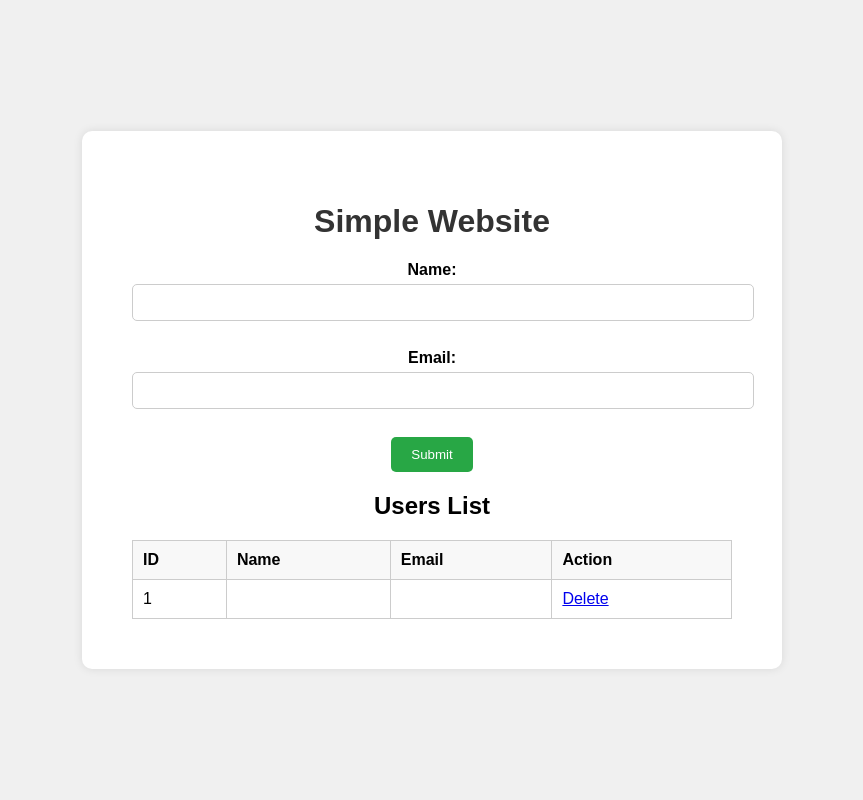
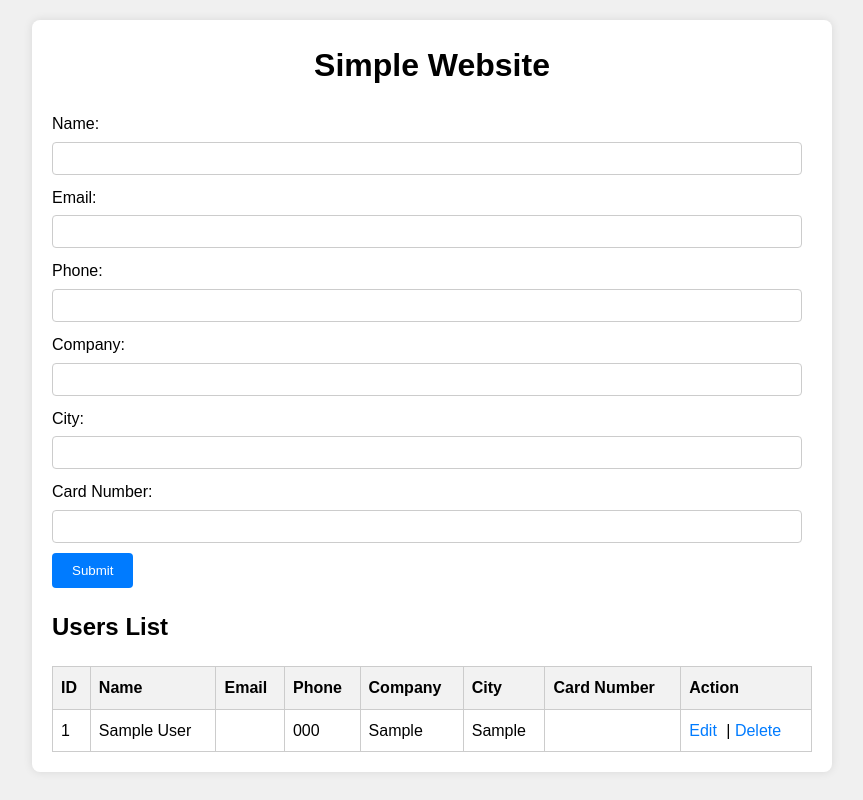
Before and after one commit to etgeriflimba/mywebsite, a PHP site: page / in a window 1280 px wide. Shown: the whole page, without its empty margins (208-1071 px from the left). Run offline with PHP 8.4, Linux system fonts and the light colour scheme; the visitor is signed in with stand-in values (Sample User, id 1); tables that the repository leaves empty or names only in its code hold one stand-in row (values such as "Sample post"); data that the repository does not hold is empty.

Commit message:
mywebsite

```diff
--- a/config.php
+++ b/config.php
@@ -1,10 +1,12 @@
 <?php
-define('ENCRYPTION_KEY', 'your-secret-key-here');
+include 'encryption_key.php';
 
 $servername = "localhost";
-$username = "id22330104_ujicoba";
-$password = "Ujicoba123#";
-$dbname = "id22330104_ujicoba"; //
+$username = "root";
+$password = "";
+$dbname = "mydatabase";
+
+// Create connection
 $conn = new mysqli($servername, $username, $password, $dbname);
 
 // Check connection
--- a/encryption_key.php
+++ b/encryption_key.php
@@ -1,3 +1,4 @@
 <?php
-define('ENCRYPTION_KEY', 'hanyaujicoba');
+//kunci enkripsi//
+define('ENCRYPTION_KEY', 'your-secret-key-here');
 ?>
--- a/index.php
+++ b/index.php
@@ -2,7 +2,111 @@
 session_start();
 error_reporting(E_ALL);
 ini_set('display_errors', 1);
+
+include 'config.php';
+
+// Fungsi enkripsi dan dekripsi data
+function encryptData($data, $key) {
+    $iv = openssl_random_pseudo_bytes(openssl_cipher_iv_length('aes-256-cbc'));
+    $encrypted = openssl_encrypt($data, 'aes-256-cbc', $key, 0, $iv);
+    return base64_encode($encrypted . '::' . base64_encode($iv));
+}
+
+function decryptData($data, $key) {
+    $parts = explode('::', base64_decode($data), 2);
+    if (count($parts) === 2) {
+        $encrypted_data = $parts[0];
+        $iv = base64_decode($parts[1]);
+        if (strlen($iv) === openssl_cipher_iv_length('aes-256-cbc')) {
+            return openssl_decrypt($encrypted_data, 'aes-256-cbc', $key, 0, $iv);
+        }
+    }
+    return null;
+}
+
+$show_users = false;
+
+// Periksa apakah form untuk menampilkan pengguna telah disubmit
+if ($_SERVER["REQUEST_METHOD"] == "POST" && isset($_POST['submit_show_users'])) {
+    $password = $_POST["password"];
+    if ($password === 'Ujicoba123#') {
+        $_SESSION['show_users'] = true; // Set session jika password benar
+        $show_users = true; // Set variabel untuk menampilkan users
+    } else {
+        echo "<div class='error'>Incorrect password</div>";
+    }
+}
+
+// Periksa session untuk menentukan apakah menampilkan users atau tidak
+if (isset($_SESSION['show_users']) && $_SESSION['show_users'] === true) {
+    $show_users = true;
+}
+
+// Proses form untuk menambah atau mengupdate data pengguna
+if ($_SERVER["REQUEST_METHOD"] == "POST" && isset($_POST['submit'])) {
+    $id = isset($_POST["id"]) ? intval($_POST["id"]) : 0;
+    $name = $_POST["name"];
+    $email = encryptData($_POST["email"], ENCRYPTION_KEY);
+    $phone = $_POST["phone"];
+    $company = $_POST["company"];
+    $city = $_POST["city"];
+    $card_number = encryptData($_POST["card_number"], ENCRYPTION_KEY);
+
+    if ($id) {
+        $stmt = $conn->prepare("UPDATE users SET name=?, email=?, phone=?, company=?, city=?, card_number=? WHERE id=?");
+        $stmt->bind_param("ssssssi", $name, $email, $phone, $company, $city, $card_number, $id);
+    } else {
+        $stmt = $conn->prepare("INSERT INTO users (name, email, phone, company, city, card_number) VALUES (?, ?, ?, ?, ?, ?)");
+        $stmt->bind_param("ssssss", $name, $email, $phone, $company, $city, $card_number);
+    }
+
+    if ($stmt->execute()) {
+        echo "<div class='success'>Record " . ($id ? "updated" : "created") . " successfully</div>";
+    } else {
+        echo "<div class='error'>Error: " . $stmt->error . "</div>";
+    }
+    $stmt->close();
+}
+
+// Proses untuk menghapus pengguna
+if (isset($_GET['delete'])) {
+    $id = intval($_GET['delete']);
+    $stmt = $conn->prepare("DELETE FROM users WHERE id=?");
+    $stmt->bind_param("i", $id);
+
+    if ($stmt->execute()) {
+        echo "<div class='success'>Record deleted successfully</div>";
+    } else {
+        echo "<div class='error'>Error: " . $stmt->error . "</div>";
+    }
+    $stmt->close();
+}
+
+// Data untuk mengedit pengguna
+$edit_data = ['id' => '', 'name' => '', 'email' => '', 'phone' => '', 'company' => '', 'city' => '', 'card_number' => ''];
+if (isset($_GET['edit'])) {
+    $id = intval($_GET['edit']);
+    $stmt = $conn->prepare("SELECT * FROM users WHERE id=?");
+    $stmt->bind_param("i", $id);
+    $stmt->execute();
+    $result = $stmt->get_result();
+    if ($result->num_rows > 0) {
+        $row = $result->fetch_assoc();
+        $edit_data = [
+            'id' => $row['id'],
+            'name' => $row['name'],
+            'email' => decryptData($row['email'], ENCRYPTION_KEY),
+            'phone' => $row['phone'],
+            'company' => $row['company'],
+            'city' => $row['city'],
+            'card_number' => decryptData($row['card_number'], ENCRYPTION_KEY)
+        ];
+    }
+    $stmt->close();
+}
+
 ?>
+
 <!DOCTYPE html>
 <html lang="en">
 <head>
@@ -15,109 +119,77 @@
     <div class="container">
         <h1>Simple Website</h1>
 
-        <?php
-        include 'config.php';
-
-        function encryptData($data, $key) {
-            $iv = openssl_random_pseudo_bytes(openssl_cipher_iv_length('aes-256-cbc'));
-            $encrypted = openssl_encrypt($data, 'aes-256-cbc', $key, 0, $iv);
-            return base64_encode($encrypted . '::' . $iv);
-        }
-
-        function decryptData($data, $key) {
-            list($encrypted_data, $iv) = explode('::', base64_decode($data), 2);
-            return openssl_decrypt($encrypted_data, 'aes-256-cbc', $key, 0, $iv);
-        }
-
-        // Menambahkan data & melakukan enkripsi pada name dan email
-        if ($_SERVER["REQUEST_METHOD"] == "POST" && isset($_POST['submit'])) {
-            $name = encryptData($_POST["name"], ENCRYPTION_KEY);
-            $email = encryptData($_POST["email"], ENCRYPTION_KEY);
-
-            $sql = "INSERT INTO users (name, email) VALUES ('$name', '$email')";
-
-            if ($conn->query($sql) === TRUE) {
-                echo "<div class='success'>New record created successfully</div>";
-            } else {
-                echo "<div class='error'>Error: " . $sql . "<br>" . $conn->error . "</div>";
-            }
-        }
-
-        // Penghapusan data
-        if (isset($_GET['delete'])) {
-            $id = $_GET['delete'];
-            $sql = "DELETE FROM users WHERE id=$id";
-
-            if ($conn->query($sql) === TRUE) {
-                echo "<div class='success'>Record deleted successfully</div>";
-            } else {
-                echo "<div class='error'>Error: " . $sql . "<br>" . $conn->error . "</div>";
-            }
-        }
-
-        // Memeriksa password untuk menampilkan daftar pengguna
-        $show_users = false;
-        if ($_SERVER["REQUEST_METHOD"] == "POST" && isset($_POST['show_users'])) {
-            $password = $_POST["password"];
-            if ($password === 'ujicoba') {  // Ganti dengan kata sandi Anda
-                $_SESSION['show_users'] = true;
-                $show_users = true;
-            } else {
-                echo "<div class='error'>Incorrect password</div>";
-            }
-        }
-
-        if (isset($_SESSION['show_users']) && $_SESSION['show_users'] === true) {
-            $show_users = true;
-        }
-        ?>
-
-        <form method="POST" action="">
-            <label for="name">Name:</label>
-            <input type="text" id="name" name="name" required><br><br>
-            <label for="email">Email:</label>
-            <input type="email" id="email" name="email" required><br><br>
-            <button type="submit" name="submit">Submit</button>
-        </form>
-
-        <h2>Users List</h2>
         <?php if (!$show_users): ?>
             <form method="POST" action="">
                 <label for="password">Password:</label>
-                <input type="password" id="password" name="password" required><br><br>
-                <button type="submit" name="show_users">Show Users</button>
+                <input type="password" id="password" name="password" required>
+                <input type="hidden" name="show_users" value="true">
+                <button type="submit" name="submit_show_users">Show Users</button>
             </form>
         <?php else: ?>
+
+            <form method="POST" action="">
+                <input type="hidden" name="id" value="<?php echo htmlspecialchars($edit_data['id']); ?>">
+                <label for="name">Name:</label>
+                <input type="text" id="name" name="name" value="<?php echo htmlspecialchars($edit_data['name']); ?>" required>
+                <label for="email">Email:</label>
+                <input type="email" id="email" name="email" value="<?php echo htmlspecialchars($edit_data['email']); ?>" required>
+                <label for="phone">Phone:</label>
+                <input type="text" id="phone" name="phone" value="<?php echo htmlspecialchars($edit_data['phone']); ?>" required>
+                <label for="company">Company:</label>
+                <input type="text" id="company" name="company" value="<?php echo htmlspecialchars($edit_data['company']); ?>" required>
+                <label for="city">City:</label>
+                <input type="text" id="city" name="city" value="<?php echo htmlspecialchars($edit_data['city']); ?>" required>
+                <label for="card_number">Card Number:</label>
+                <input type="text" id="card_number" name="card_number" value="<?php echo htmlspecialchars($edit_data['card_number']); ?>" required>
+                <button type="submit" name="submit">Submit</button>
+            </form>
+
+            <h2>Users List</h2>
             <table>
                 <tr>
                     <th>ID</th>
                     <th>Name</th>
                     <th>Email</th>
+                    <th>Phone</th>
+                    <th>Company</th>
+                    <th>City</th>
+                    <th>Card Number</th>
                     <th>Action</th>
                 </tr>
                 <?php
-                $sql = "SELECT id, name, email FROM users";
+                $sql = "SELECT id, name, email, phone, company, city, card_number FROM users";
                 $result = $conn->query($sql);
 
                 if ($result->num_rows > 0) {
                     while($row = $result->fetch_assoc()) {
-                        $decrypted_name = decryptData($row["name"], ENCRYPTION_KEY);
-                        $decrypted_email = decryptData($row["email"], ENCRYPTION_KEY);
+                        $decrypted_email = htmlspecialchars(decryptData($row["email"], ENCRYPTION_KEY) ?? '');
+                        $decrypted_card_number = htmlspecialchars(decryptData($row["card_number"], ENCRYPTION_KEY) ?? '');
                         echo "<tr>
                                 <td>" . $row["id"]. "</td>
-                                <td>" . htmlspecialchars($decrypted_name) . "</td>
-                                <td>" . htmlspecialchars($decrypted_email) . "</td>
-                                <td><a href='?delete=" . $row["id"] . "' onclick='return confirm(\"Are you sure you want to delete this record?\")'>Delete</a></td>
+                                <td>" . htmlspecialchars($row["name"]) . "</td>
+                                <td>" . $decrypted_email . "</td>
+                                <td>" . htmlspecialchars($row["phone"]) . "</td>
+                                <td>" . htmlspecialchars($row["company"]) . "</td>
+                                <td>" . htmlspecialchars($row["city"]) . "</td>
+                                <td>" . $decrypted_card_number . "</td>
+                                <td>
+                                    <a href='?edit=" . $row["id"] . "'>Edit</a> |
+                                    <a href='?delete=" . $row["id"] . "' onclick='return confirm(\"Are you sure you want to delete this record?\")'>Delete</a>
+                                </td>
                               </tr>";
                     }
                 } else {
-                    echo "<tr><td colspan='4'>No users found</td></tr>";
+                    echo "<tr><td colspan='8'>No users found</td></tr>";
                 }
-
-                $conn->close();
                 ?>
             </table>
+
         <?php endif; ?>
     </div>
 </body>
 </html>
+
+<?php
+$conn->close();
+?>
--- a/style.css
+++ b/style.css
@@ -1,58 +1,68 @@
+/* Reset CSS untuk memastikan tampilan seragam di berbagai browser */
+* {
+    margin: 0;
+    padding: 0;
+    box-sizing: border-box;
+}
+
 body {
     font-family: Arial, sans-serif;
+    line-height: 1.6;
     background-color: #f0f0f0;
-    margin: 0;
-    padding: 0;
-    display: flex;
-    justify-content: center;
-    align-items: center;
-    height: 100vh;
+    padding: 20px;
 }
 
 .container {
+    max-width: 800px;
+    margin: 0 auto;
     background-color: #fff;
-    padding: 50px;
-    border-radius: 10px;
+    padding: 20px;
+    border-radius: 8px;
     box-shadow: 0 0 10px rgba(0, 0, 0, 0.1);
-    width: 80%;
-    max-width: 600px;
-    text-align: center;
 }
 
 h1 {
-    color: #333;
+    text-align: center;
+    margin-bottom: 20px;
 }
 
 form {
     margin-bottom: 20px;
 }
 
-label {
+form label {
     display: block;
     margin-bottom: 5px;
-    font-weight: bold;
 }
 
-input[type="text"],
-input[type="email"] {
-    width: 100%;
-    padding: 10px;
+form input[type="text"],
+form input[type="email"],
+form input[type="password"] {
+    width: calc(100% - 10px);
+    padding: 8px;
     margin-bottom: 10px;
     border: 1px solid #ccc;
-    border-radius: 5px;
+    border-radius: 4px;
 }
 
-button {
+form input[type="text"]:focus,
+form input[type="email"]:focus,
+form input[type="password"]:focus {
+    outline: none;
+    border-color: #007bff;
+}
+
+form button {
     padding: 10px 20px;
-    background-color: #28a745;
+    background-color: #007bff;
     color: #fff;
     border: none;
-    border-radius: 5px;
+    border-radius: 4px;
     cursor: pointer;
 }
 
-button:hover {
-    background-color: #218838;
+form button:hover {
+    background-color: #0056b3;
 }
 
 table {
@@ -61,22 +71,48 @@
     margin-top: 20px;
 }
 
-th, td {
-    padding: 10px;
+table th,
+table td {
     border: 1px solid #ccc;
+    padding: 8px;
     text-align: left;
 }
 
-th {
-    background-color: #f8f8f8;
+table th {
+    background-color: #f2f2f2;
+    font-weight: bold;
+}
+
+table td a {
+    margin-right: 5px;
+    text-decoration: none;
+    color: #007bff;
+}
+
+table td a:hover {
+    text-decoration: underline;
+    color: #0056b3;
 }
 
 .success {
-    color: green;
-    margin: 10px 0;
+    margin-bottom: 10px;
+    padding: 10px;
+    background-color: #d4edda;
+    border: 1px solid #c3e6cb;
+    color: #155724;
+    border-radius: 4px;
 }
 
 .error {
-    color: red;
-    margin: 10px 0;
+    margin-bottom: 10px;
+    padding: 10px;
+    background-color: #f8d7da;
+    border: 1px solid #f5c6cb;
+    color: #721c24;
+    border-radius: 4px;
 }
+
+.no-users {
+    font-style: italic;
+    color: #777;
+}
--- a/test_db.php
+++ b/test_db.php
@@ -1,9 +1,13 @@
 <?php
 include 'config.php';
 
+// Check connection
 if ($conn->connect_error) {
     die("Connection failed: " . $conn->connect_error);
 }
+
 echo "Connected successfully";
+
+// Close connection
 $conn->close();
 ?>
```
Also changed, not shown: .htaccess.
